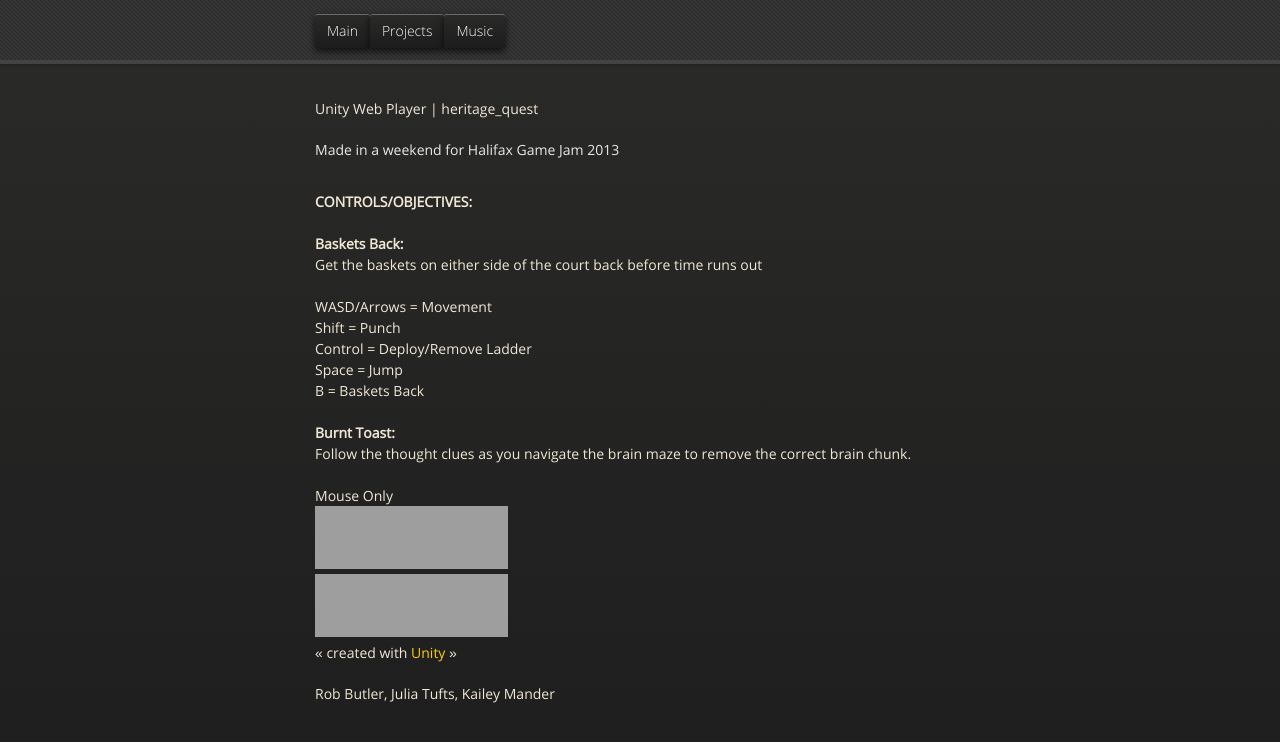
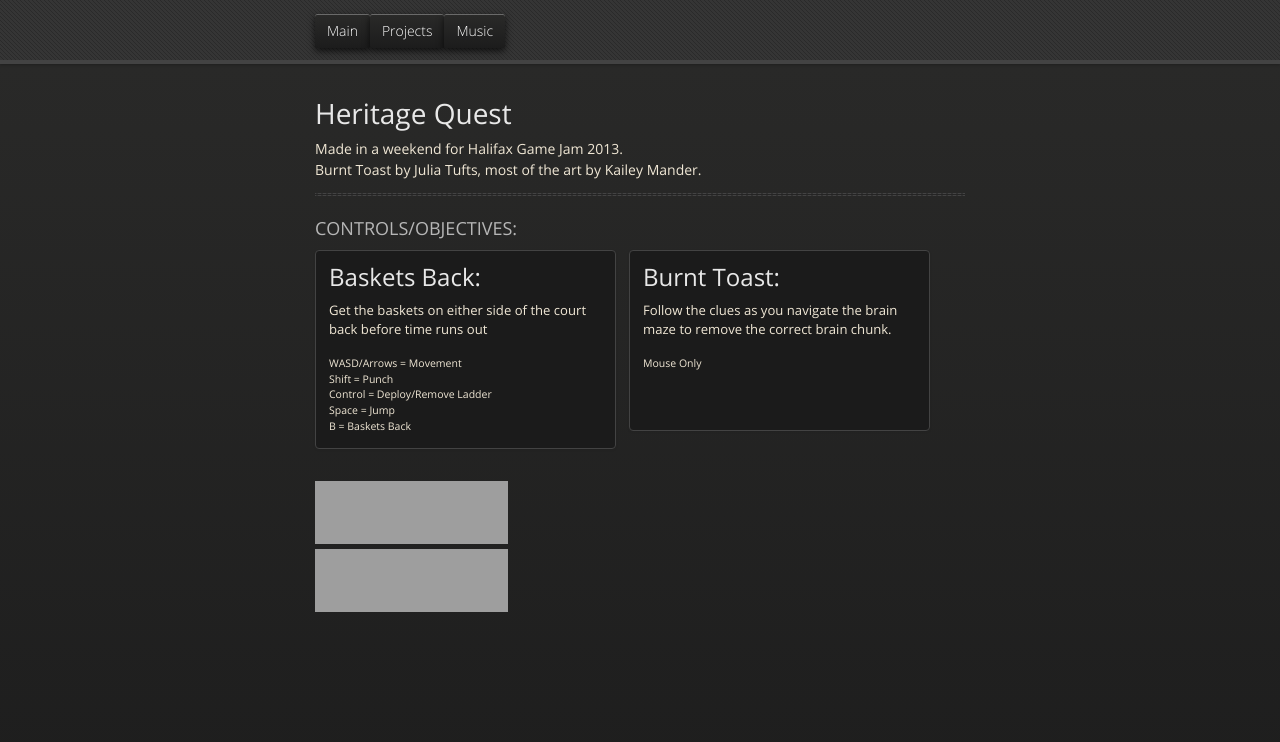
Before and after one commit to rbrt/rbrt.github.io, a Jekyll site: the page built from projects/heritagequest.html, in a window 1280 px wide. Shown: the top 742 px of the page. Built offline with Jekyll 4.4.1, drawn with Linux system fonts in a browser that asks for light colours; nearby versions of some CDN libraries; grey boxes are pictures that could not be loaded.

Commit message:
Fixed up webplayer pages and did some css work

```diff
--- a/projects/heritagequest.html
+++ b/projects/heritagequest.html
@@ -65,28 +65,48 @@ title: Heritage Quest
 </head>
 <body>
 <div class="UnityContent">
-	<p class="header"><span>Unity Web Player | </span>heritage_quest</p>
-	<div class = "control info">
-		<h4>Made in a weekend for Halifax Game Jam 2013</h4><br>
-		<b>CONTROLS/OBJECTIVES:</b><br>
-		<br>
-		<b>Baskets Back:</b><br>
-		Get the baskets on either side of the court back before time runs out<br>
+        <div class="ContentPlayer">
+
+		<div class="UnityPlayerTitle">
+			<h1>Heritage Quest</h1>
+		</div>
+
+		<div class="UnityPlayerDescription">
+			Made in a weekend for Halifax Game Jam 2013. </br>
+			Burnt Toast by Julia Tufts, most of the art by Kailey Mander.
+		</div>
+
+		<hr>
+
+		<div class="UnityPlayerControls">
+			<h3>CONTROLS/OBJECTIVES:</h3>
+
+			<div style="display:table">
+				<div class="post" style="float: left; width: 42%">
+				<h2>Baskets Back:</h2>
+					<div style="font-size:125%">
+						Get the baskets on either side of the court back before time runs out
+					</div>
 					<br>
 					WASD/Arrows = Movement<br>
 					Shift = Punch<br>
 					Control = Deploy/Remove Ladder<br>
 					Space = Jump<br>
 					B = Baskets Back<br>
-<br>
-		<b>Burnt Toast:</b><br>
-		Follow the thought clues as you navigate the brain maze to remove the correct brain chunk.<br>
+				</div>
+
+				<div class="post" style="float: left; width: 42%; margin-left: 2%; padding-bottom: 9%">
+					<h2>Burnt Toast:</h2>
+					<div style="font-size:125%">
+						Follow the clues as you navigate the brain maze to remove the correct brain chunk.
+					</div>
 					<br>
 					Mouse Only<br>
+				</div>
+			</div>
 
 		</div>
 
-        <div class="ContentPlayer">
 		<div id="unityPlayer">
 			<div class="missing">
 				<a href="http://unity3d.com/webplayer/" title="Unity Web Player. Install now!">
@@ -100,6 +120,4 @@ title: Heritage Quest
 			</div>
 		</div>
         </div>
-	<p class="footer">&laquo; created with <a href="http://unity3d.com/unity/" title="Go to unity3d.com">Unity</a> &raquo;</p>
-	Rob Butler, Julia Tufts, Kailey Mander
 </div>
--- a/stylesheets/styles.css
+++ b/stylesheets/styles.css
@@ -908,3 +908,21 @@ section #title .credits.right {
     margin-top: 15%;
     align-content: center;
 }
+
+.UnityPlayerTitle {
+
+}
+
+.UnityPlayerDescription {
+    margin-bottom: 2%;
+}
+
+.UnityPlayerControls{
+    font-size: 75%;
+    margin-top: 2%;
+    margin-bottom: 2%;
+}
+
+.UnityPlayerControlsTable{
+
+}
```
Also changed, not shown: projects/Face.html (+10 -3 lines), projects/Spheres.html (+17 -2 lines), projects/avengethem.html (+23 -5 lines), 5 other files. Lines whose indentation alone changed are shown as unchanged.
